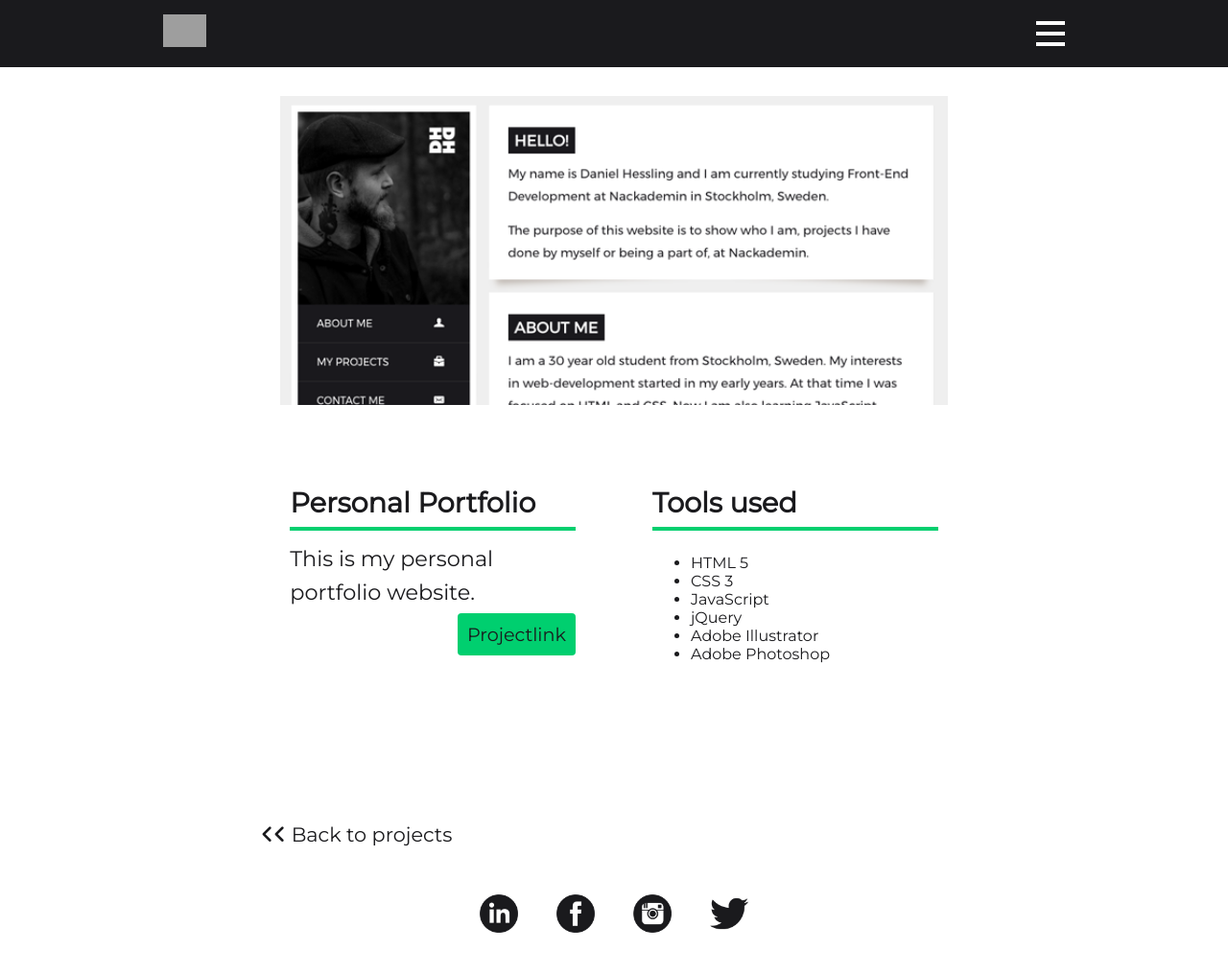
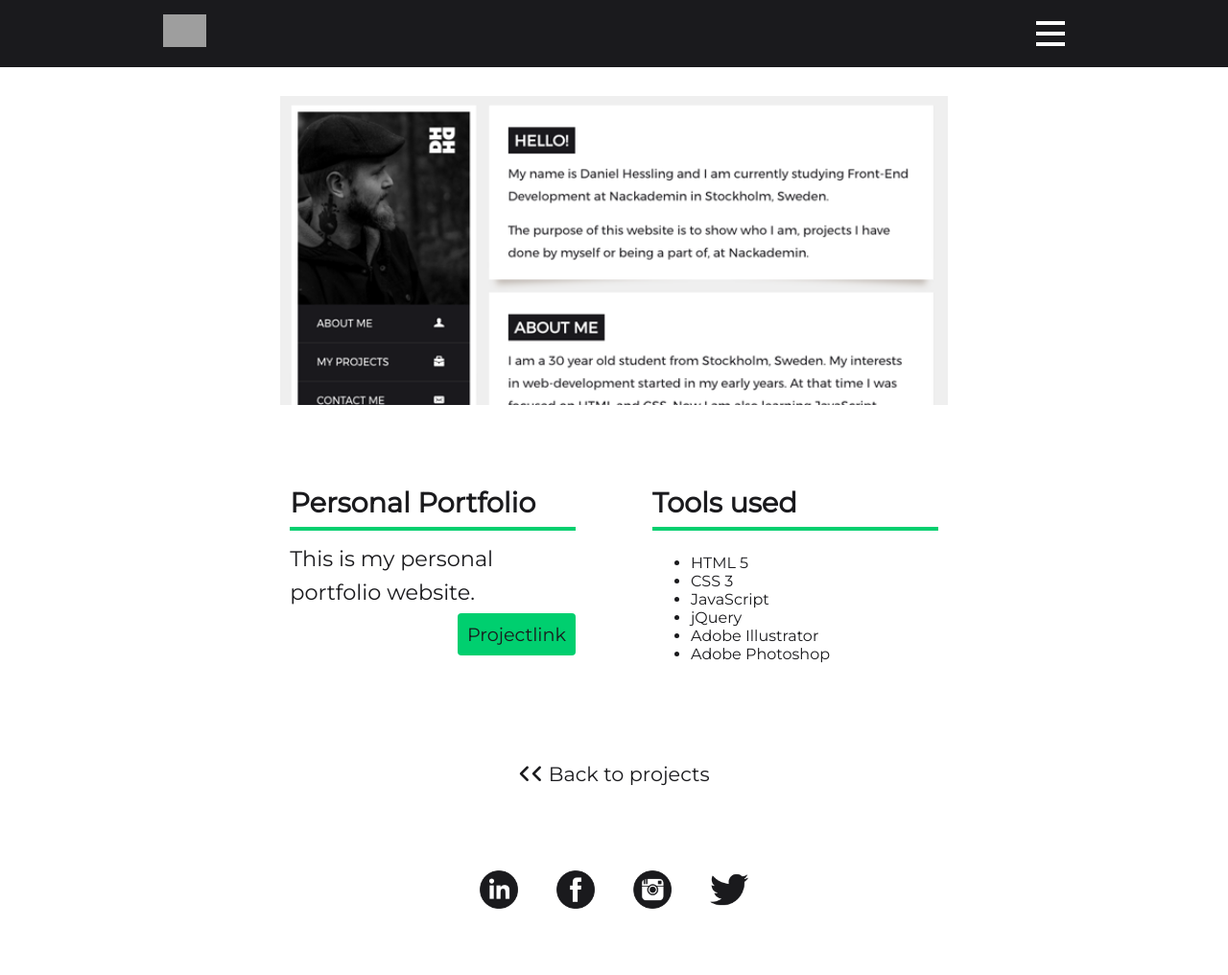
Before and after one commit to dannehess/jekyllportfolio, a Jekyll site: the page built from _posts/2019-09-10-pp.md, in a window 1280 px wide. Shown: the whole page at 96% size. Built offline with Jekyll 4.4.1, drawn with Linux system fonts in a browser that asks for light colours; nearby versions of some CDN libraries; after the commit the page ends 991 px from its top, so only the background shows below that; grey boxes are pictures that could not be loaded.

Commit message:
First commit

```diff
--- a/_sass/main.scss
+++ b/_sass/main.scss
@@ -64,6 +64,12 @@ p{
     border: 0;
     width: 100%;
     margin-top: 30px;
+}
+
+.center{
+  display: flex;
+  align-items: center;
+  justify-content: center;
 }
 
 .mini-spacer{
```
Also changed, not shown: _sass/header.scss (line endings or trailing spaces).
